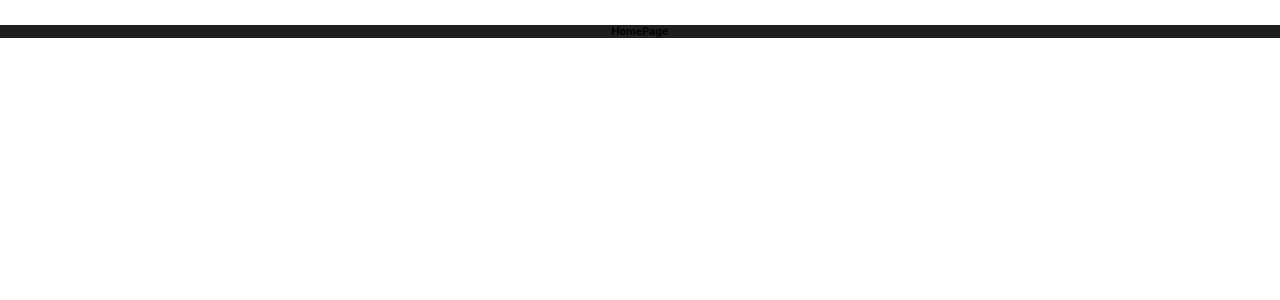
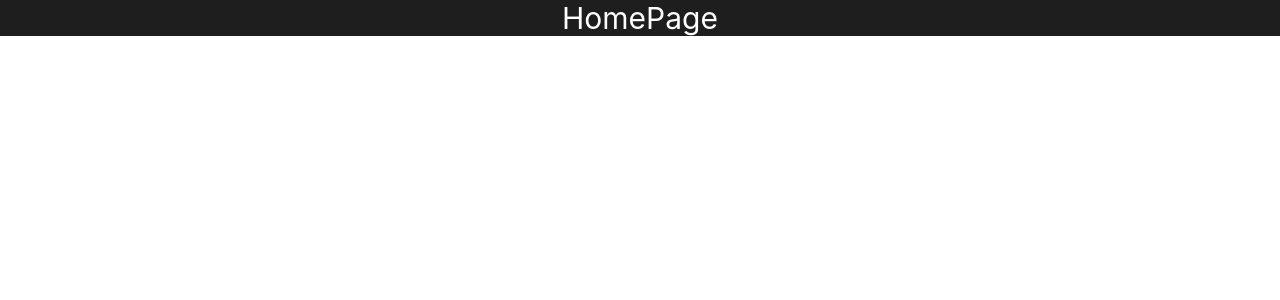
Before and after one commit to Karol-Kuzmin/fundstartup, a React (Create React App) app: page / in a window 1280 px wide. Shown: the top 300 px of the page. Built offline with nearby package versions, Linux system fonts and the light colour scheme.

Commit message:
second fundstartup commit

```diff
--- a/src/index.css
+++ b/src/index.css
@@ -1,3 +1,7 @@
+@tailwind base;
+@tailwind components;
+@tailwind utilities;
+
 body {
   margin: 0;
   font-family: -apple-system, BlinkMacSystemFont, 'Segoe UI', 'Roboto', 'Oxygen',
--- a/src/pages/Home/HomePage.js
+++ b/src/pages/Home/HomePage.js
@@ -2,7 +2,7 @@
 const HomePage = () => {
     return(
         <div>
-            <h6>HomePage</h6>
+            <h6 className="text-3xl text-white">HomePage</h6>
         </div>
     )
 }
--- a/tailwind.config.js
+++ b/tailwind.config.js
@@ -1,7 +1,7 @@
 /** @type {import('tailwindcss').Config} */
 module.exports = {
   content: [
-    "./src/**/*.{js, jsx, ts, tsx}"
+    "./src/**/**/*.{js, jsx, ts, tsx}"
   ],
   theme: {
     extend: {},
```
